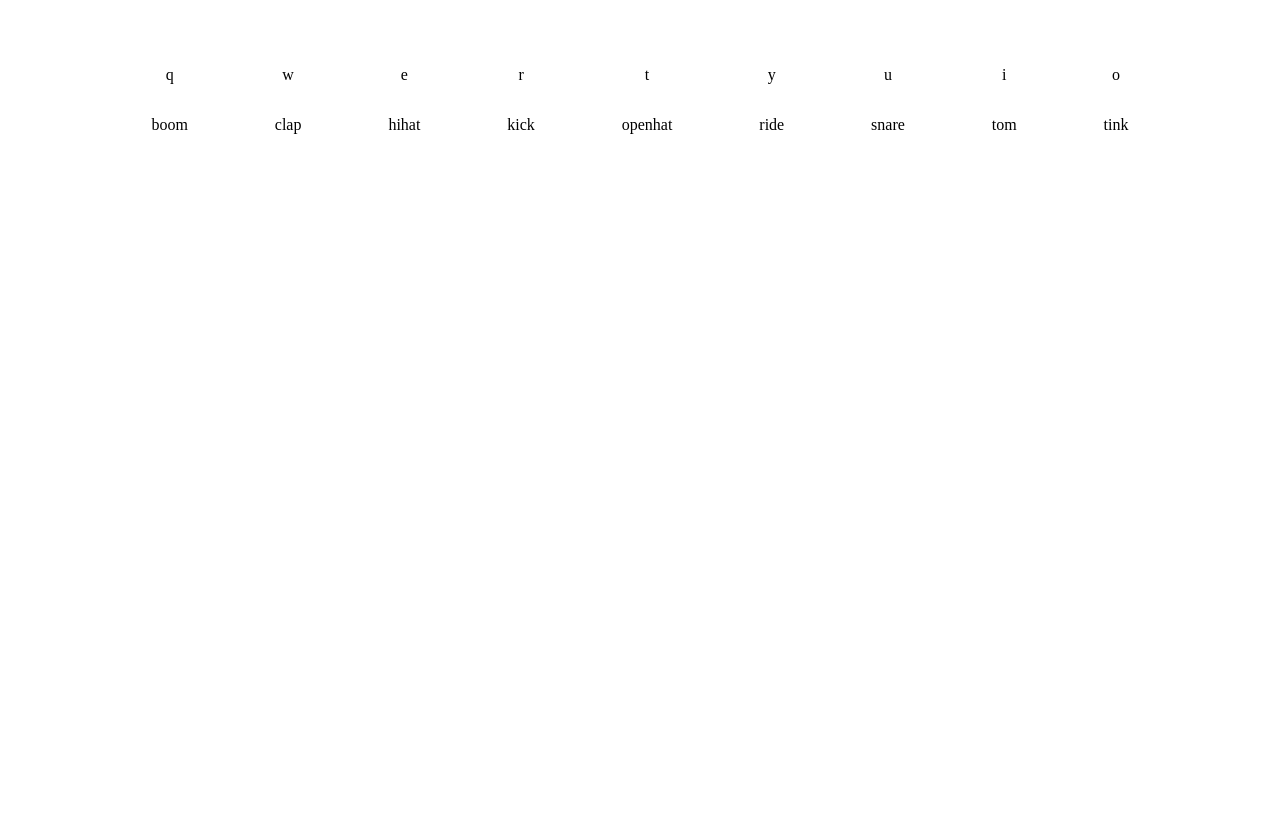
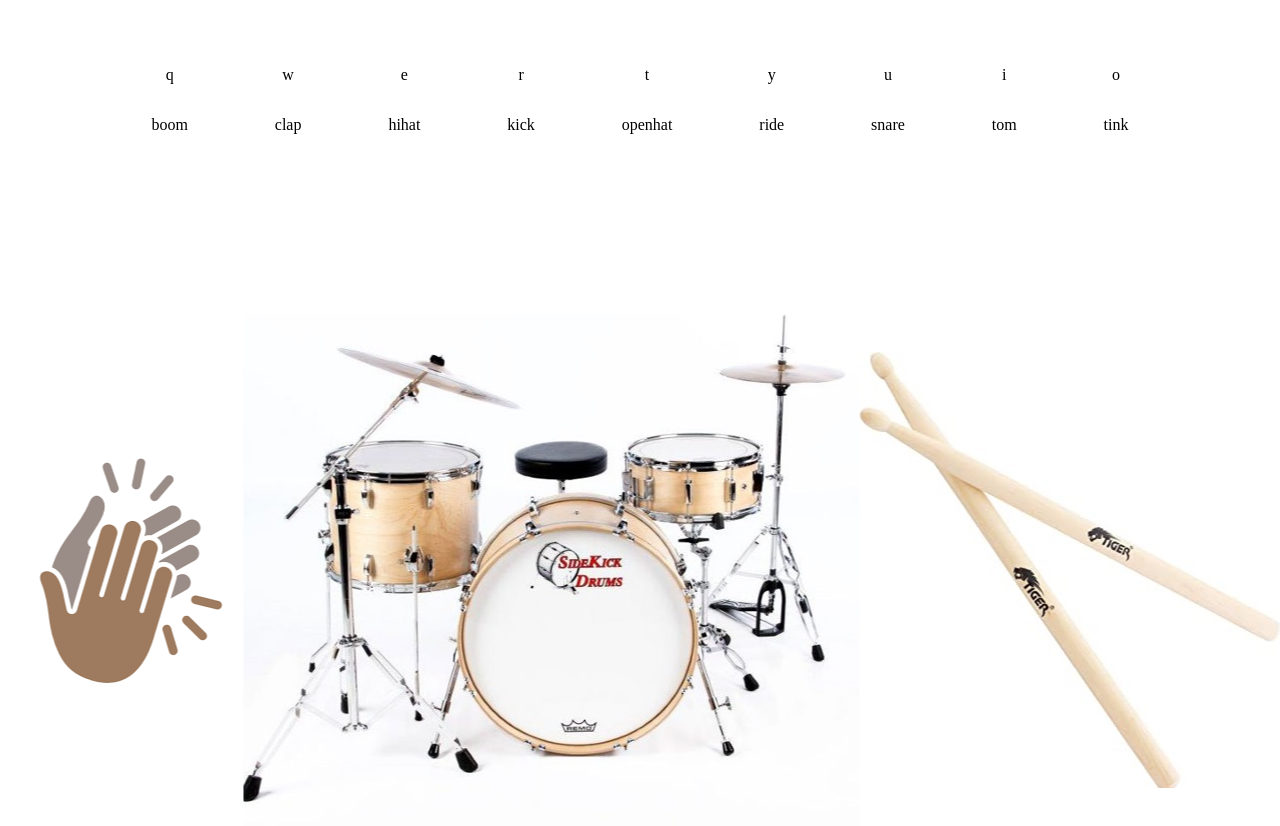
Before and after one commit to riggage/drumkit, a plain HTML site: page index.html in a window 1280 px wide. Before the commit the page ends 800 px from the top, so only its background shows below. Drawn offline with Linux system fonts and the light colour scheme.

Commit message:
second push

```diff
--- a/drum.js
+++ b/drum.js
@@ -7,6 +7,8 @@ let ride = document.getElementById("ride");
 let snare = document.getElementById("snare");
 let tink = document.getElementById("tink");
 let tom = document.getElementById("tom");
+let clapPic = document.getElementById("clapPic");
+let drumSticks = document.getElementById("drumSticks");
 
 document.addEventListener('keypress', (keyValue) => {
     if (keyValue.keyCode == 113) {
--- a/index.html
+++ b/index.html
@@ -6,7 +6,11 @@
     <title>Drums</title>
 </head>
 <body>
-    <div class="drumContainer"></div>
+    <div class="drumContainer">
+        <img id="clapPic" src="./images/index.png">
+        <img src="./images/skd-3-piece-drum-set.jpg">
+        <img id="drumSticks" src="./images/51go8+KxqtL._AC_SX425_.jpg">
+    </div>
     <div class="drumInstructions">
         <div class="drum">
             <p>q</p>
--- a/main.css
+++ b/main.css
@@ -18,5 +18,4 @@
     left: 50%;
     transform: translate(-50%, -50%);
     display: flex;
-    flex-direction: column;
-    align-items: center;}
+    align-items:center;}
```
Also changed, not shown: images/51go8+KxqtL._AC_SX425_.jpg (added), images/index.png (added), images/skd-3-piece-drum-set.jpg (added).
